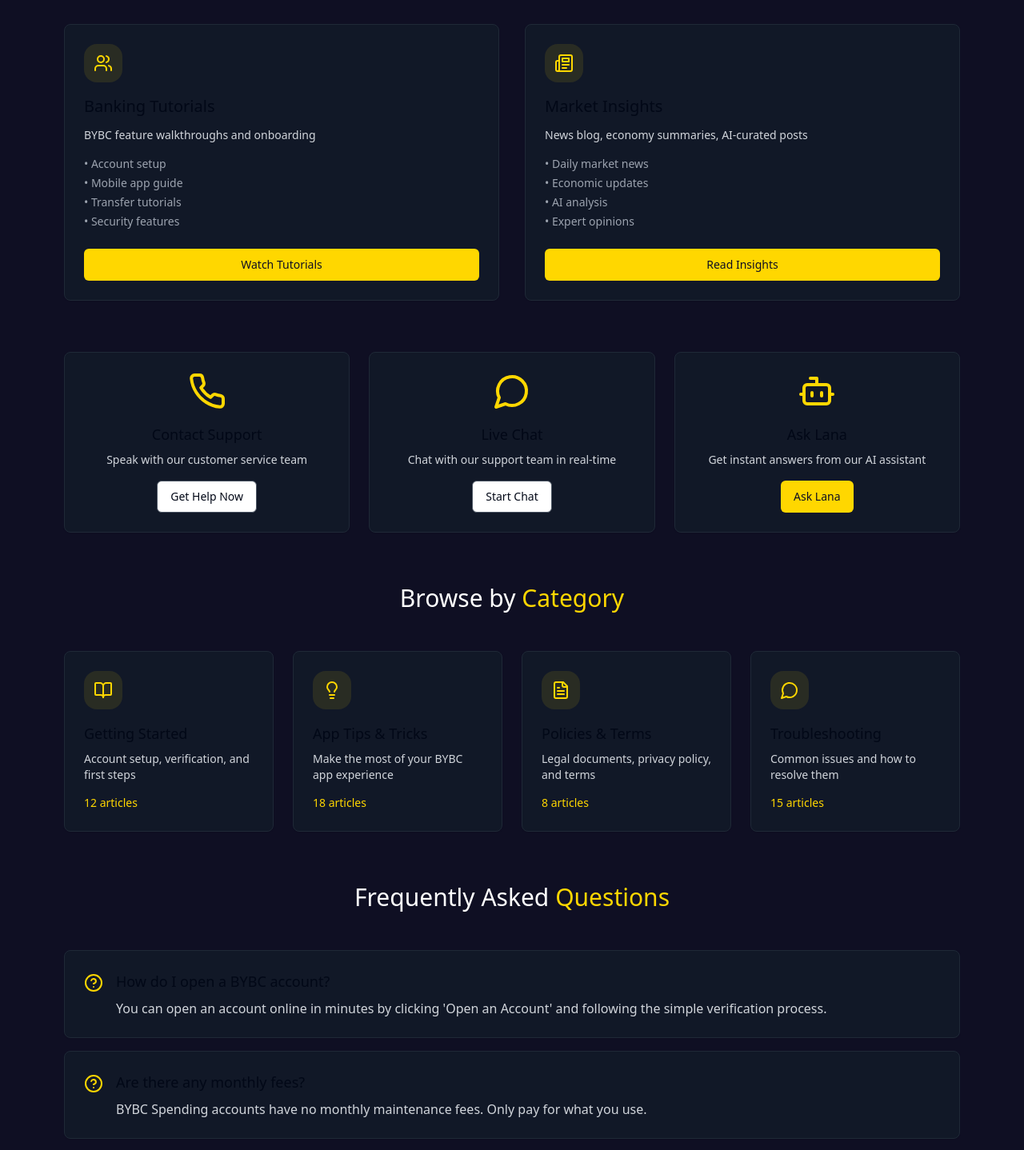
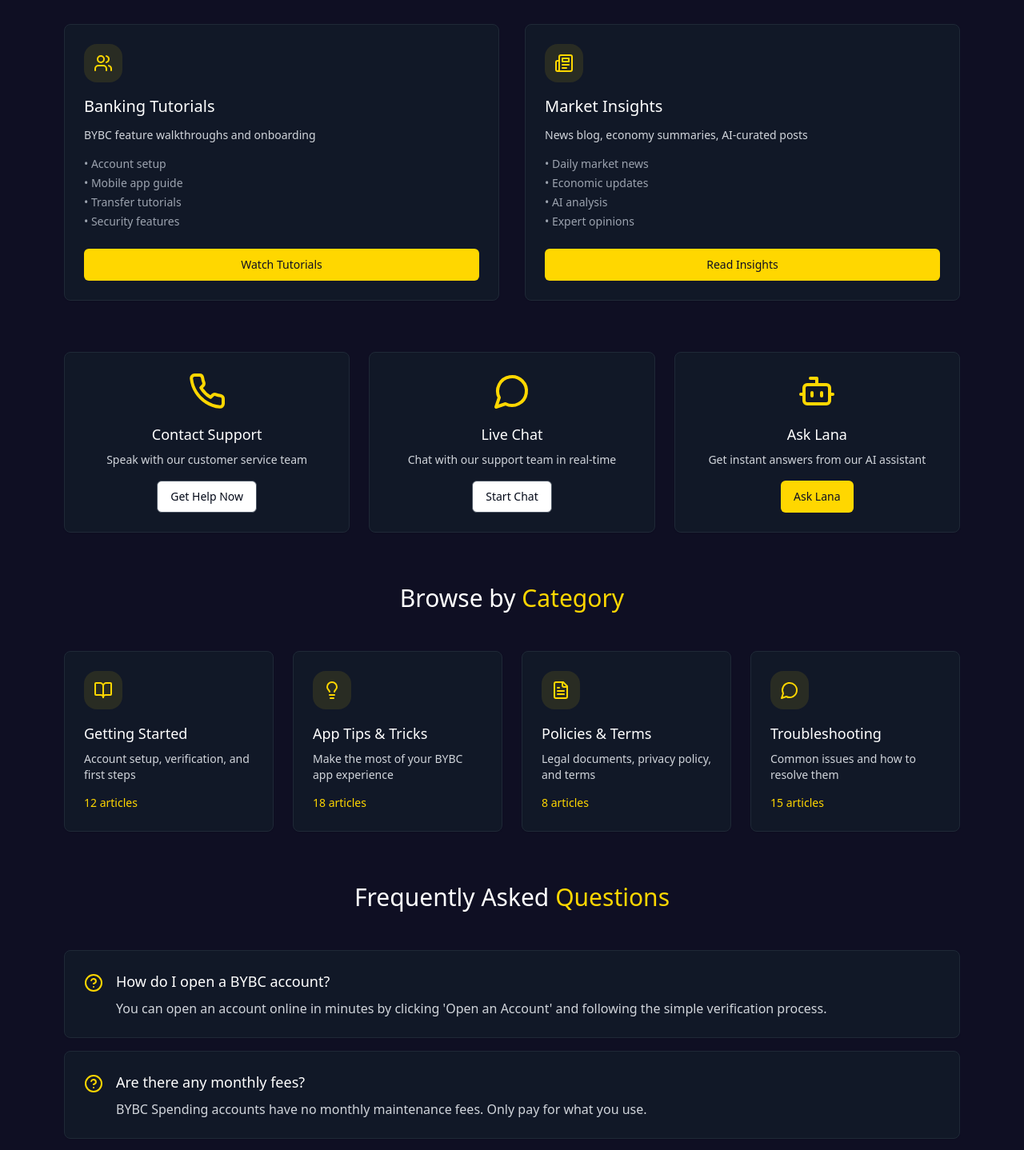
Before and after one commit to BYBC-Banking/bybc-banking-landing-page, a React (Vite) app: page /learn in a window 1280 px wide. Shown: the part 940-2378 px from the top of the page at 80% size. Built offline with nearby package versions, Linux system fonts and the light colour scheme.

Commit message:
Update Learn.tsx

```diff
--- a/src/pages/Learn.tsx
+++ b/src/pages/Learn.tsx
@@ -153,7 +153,7 @@ const Learn = () => {
                     <div className="w-12 h-12 bg-[#ffd700] bg-opacity-10 rounded-2xl flex items-center justify-center mb-4">
                       <service.icon className="w-6 h-6 text-[#ffd700]" />
                     </div>
-                    <h3 className="text-xl font-medium mb-3">{service.title}</h3>
+                    <h3 className="text-white text-xl font-medium mb-3">{service.title}</h3>
                     <p className="text-gray-300 text-sm mb-4">{service.description}</p>
                     <ul className="text-gray-400 space-y-1 text-sm mb-6">
                       {service.features.map((feature, index) => (
@@ -174,7 +174,7 @@ const Learn = () => {
             <Card className="bg-gray-900 border-gray-800 hover:border-[#ffd700] transition-all duration-300 cursor-pointer">
               <CardContent className="p-6 text-center">
                 <Phone className="w-12 h-12 text-[#ffd700] mx-auto mb-4" />
-                <h3 className="text-lg font-medium mb-2">Contact Support</h3>
+                <h3 className=" text-white text-lg font-medium mb-2">Contact Support</h3>
                 <p className="text-gray-300 text-sm mb-4">Speak with our customer service team</p>
                 <Button variant="outline" className="border-gray-600 hover:bg-gray-800">
                   Get Help Now
@@ -185,7 +185,7 @@ const Learn = () => {
             <Card className="bg-gray-900 border-gray-800 hover:border-[#ffd700] transition-all duration-300 cursor-pointer">
               <CardContent className="p-6 text-center">
                 <MessageCircle className="w-12 h-12 text-[#ffd700] mx-auto mb-4" />
-                <h3 className="text-lg font-medium mb-2">Live Chat</h3>
+                <h3 className="text-white text-lg font-medium mb-2">Live Chat</h3>
                 <p className="text-gray-300 text-sm mb-4">Chat with our support team in real-time</p>
                 <Button variant="outline" className="border-gray-600 hover:bg-gray-800">
                   Start Chat
@@ -196,7 +196,7 @@ const Learn = () => {
             <Card className="bg-gray-900 border-gray-800 hover:border-[#ffd700] transition-all duration-300 cursor-pointer">
               <CardContent className="p-6 text-center">
                 <Bot className="w-12 h-12 text-[#ffd700] mx-auto mb-4" />
-                <h3 className="text-lg font-medium mb-2">Ask Lana</h3>
+                <h3 className="text-white text-lg font-medium mb-2">Ask Lana</h3>
                 <p className="text-gray-300 text-sm mb-4">Get instant answers from our AI assistant</p>
                 <Button className="bg-[#ffd700] text-[#0f0f23] hover:bg-[#ffed4e]">
                   Ask Lana
@@ -215,7 +215,7 @@ const Learn = () => {
                     <div className="w-12 h-12 bg-[#ffd700] bg-opacity-10 rounded-2xl flex items-center justify-center mb-4">
                       <category.icon className="w-6 h-6 text-[#ffd700]" />
                     </div>
-                    <h3 className="text-lg font-medium mb-2">{category.title}</h3>
+                    <h3 className="text-white text-lg font-medium mb-2">{category.title}</h3>
                     <p className="text-gray-300 text-sm mb-3">{category.description}</p>
                     <span className="text-[#ffd700] text-sm font-medium">{category.articles} articles</span>
                   </CardContent>
@@ -234,7 +234,7 @@ const Learn = () => {
                     <div className="flex items-start gap-4">
                       <HelpCircle className="w-6 h-6 text-[#ffd700] mt-1 flex-shrink-0" />
                       <div>
-                        <h3 className="text-lg font-medium mb-2">{faq.question}</h3>
+                        <h3 className="text-white text-lg font-medium mb-2">{faq.question}</h3>
                         <p className="text-gray-300">{faq.answer}</p>
                       </div>
                     </div>
@@ -252,7 +252,7 @@ const Learn = () => {
                 <Card key={index} className="bg-gray-900 border-gray-800 hover:border-[#ffd700] transition-all duration-300">
                   <CardContent className="p-6">
                     <div className="flex justify-between items-start mb-2">
-                      <h3 className="text-lg font-medium">{update.title}</h3>
+                      <h3 className="text-white text-lg font-medium">{update.title}</h3>
                       <span className="text-gray-400 text-sm">{update.date}</span>
                     </div>
                     <p className="text-gray-300">{update.summary}</p>
@@ -268,7 +268,7 @@ const Learn = () => {
               <CardContent className="p-8">
                 <div className="text-center">
                   <BookOpen className="w-16 h-16 text-[#ffd700] mx-auto mb-4" />
-                  <h2 className="text-2xl font-medium mb-4">Financial Glossary</h2>
+                  <h2 className="text-white text-2xl font-medium mb-4">Financial Glossary</h2>
                   <p className="text-gray-300 mb-6">
                     Understand banking and financial terms with our comprehensive glossary.
                   </p>
@@ -289,7 +289,7 @@ const Learn = () => {
                 <Button className="bg-[#ffd700] text-[#0f0f23] hover:bg-[#ffed4e]">
                   Contact Support
                 </Button>
-                <Button variant="outline" className="border-gray-600 hover:bg-gray-800">
+                <Button variant="outline" className=" text-black border-gray-600 bg-white">
                   Schedule a Call
                 </Button>
               </div>
```
